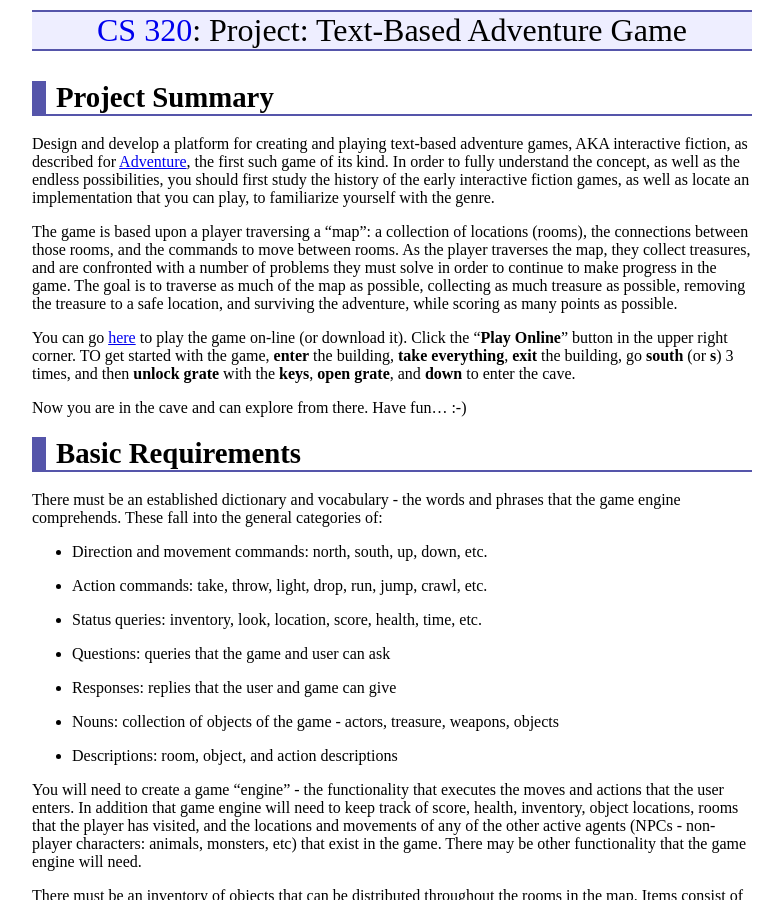
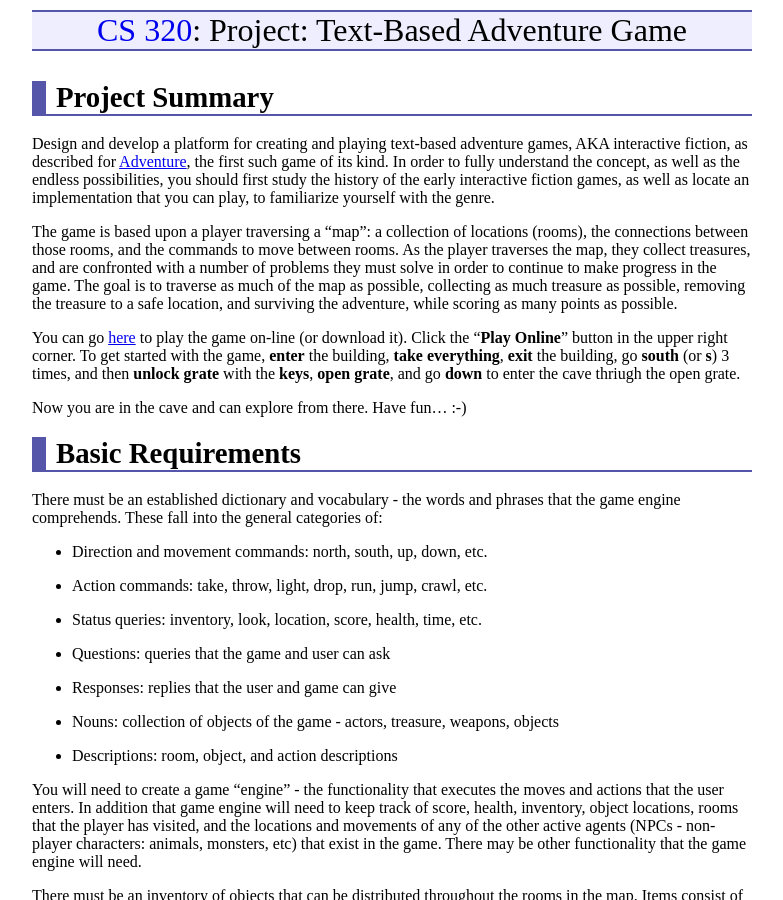
Before and after one commit to ycpcs/cs320-spring2022, a Jekyll site: the page built from projects/Text_Adventure_Game.md, in a window 1280 px wide and 900 px high. Shown: the whole window, without its empty margins (248-1031 px from the left). Built offline with Jekyll 4.4.1, drawn with Linux system fonts in a browser that asks for light colours.

Commit message:
minor edits

```diff
--- a/projects/Text_Adventure_Game.md
+++ b/projects/Text_Adventure_Game.md
@@ -9,7 +9,7 @@ Design and develop a platform for creating and playing text-based adventure game
 
 The game is based upon a player traversing a "map": a collection of locations (rooms), the connections between those rooms, and the commands to move between rooms.  As the player traverses the map, they collect treasures, and are confronted with a number of problems they must solve in order to continue to make progress in the game.  The goal is to traverse as much of the map as possible, collecting as much treasure as possible, removing the treasure to a safe location, and surviving the adventure, while scoring as many points as possible.
 
-You can go [here](https://ifdb.org/viewgame?id=fft6pu91j85y4acv) to play the game on-line (or download it).  Click the "**Play Online**" button in the upper right corner.  TO get started with the game, **enter** the building, **take everything**, **exit** the building, go **south** (or **s**) 3 times, and then **unlock grate** with the **keys**, **open grate**, and **down** to enter the cave.
+You can go [here](https://ifdb.org/viewgame?id=fft6pu91j85y4acv) to play the game on-line (or download it).  Click the "**Play Online**" button in the upper right corner.  To get started with the game, **enter** the building, **take everything**, **exit** the building, go **south** (or **s**) 3 times, and then **unlock grate** with the **keys**, **open grate**, and go **down** to enter the cave thriugh the open grate.
 
 Now you are in the cave and can explore from there.  Have fun...  :-)
 
```
Also changed, not shown: index.md (+0 -2 lines).
